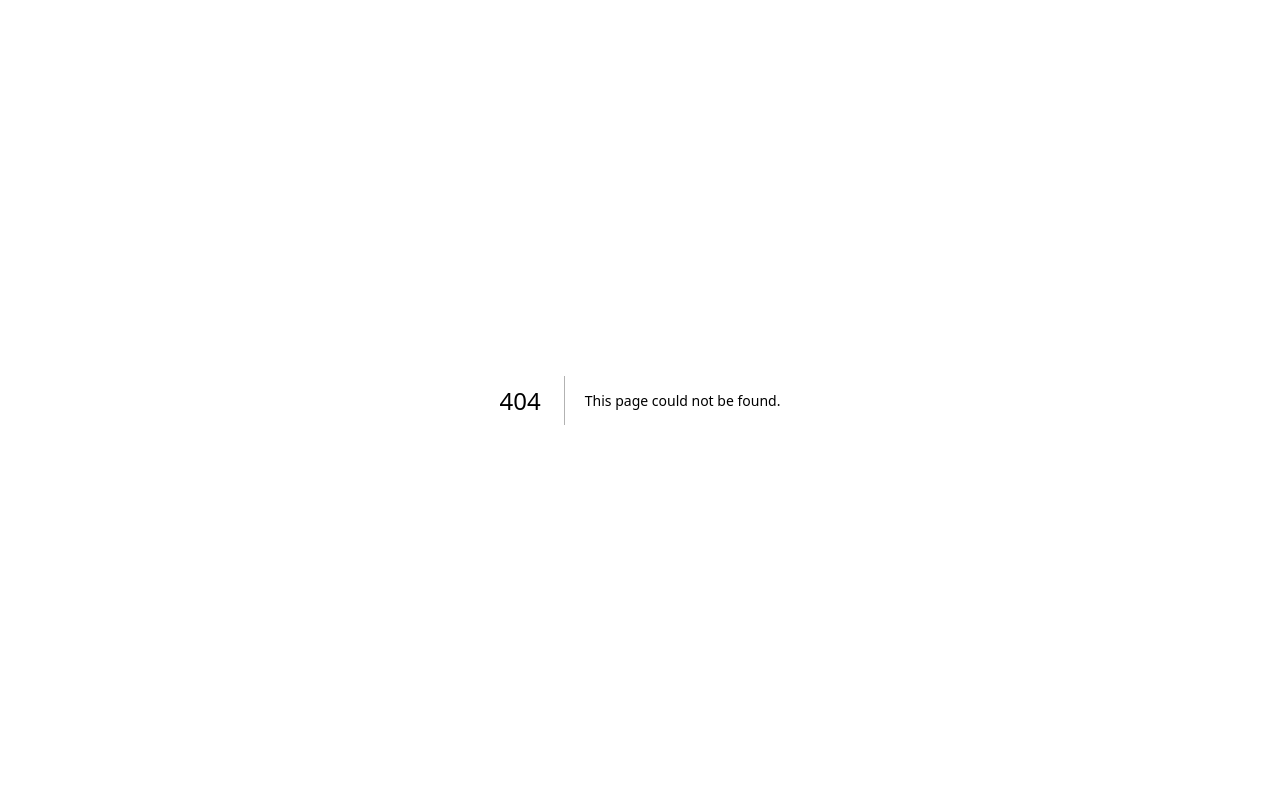
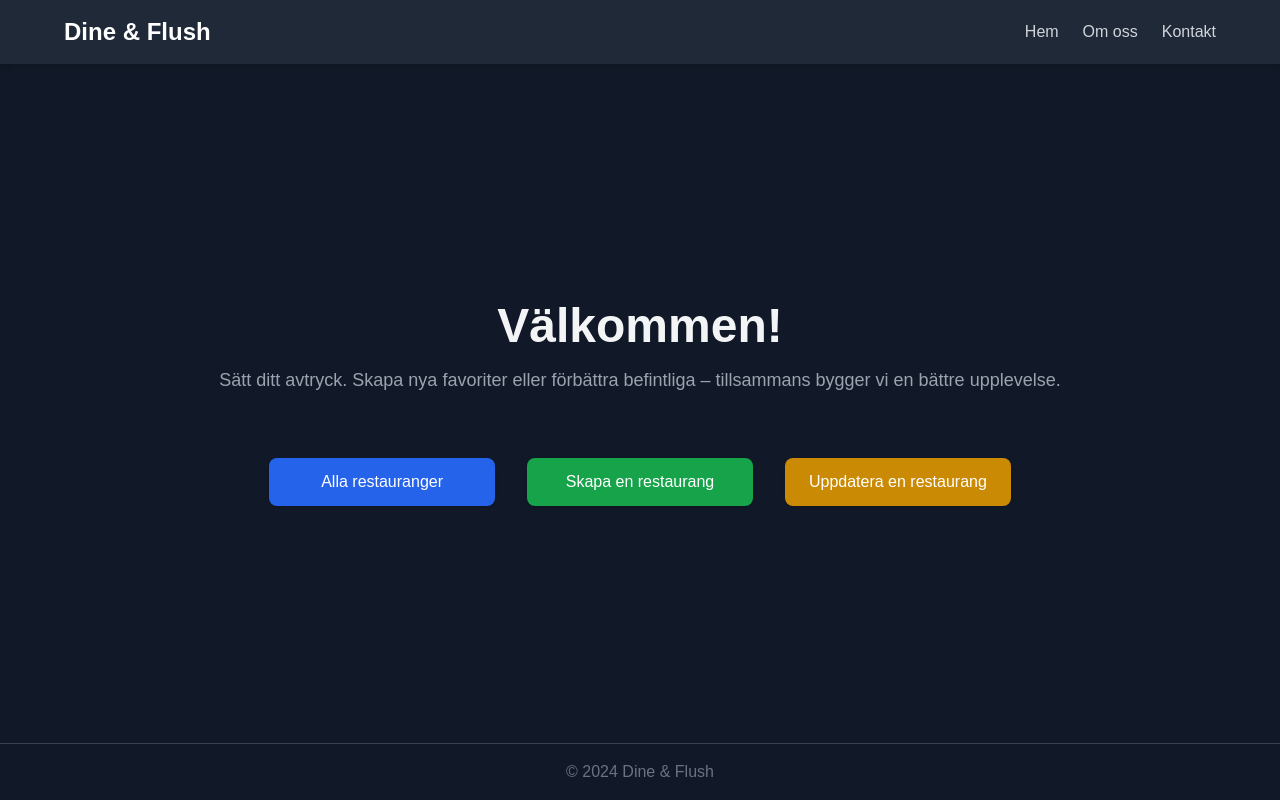
Before and after one commit to Tove-Larsson/Examensarbete-Frontend, a Next.js app: page /user in a window 1280 px wide. Before the commit this address had no page. Built offline with nearby package versions, Linux system fonts and the light colour scheme; sample sign-in values are in the browser's storage.

Commit message:
Add user page / endpoint where users can create and update restaurants

```diff
--- a/app/(authentication)/sign-in/page.tsx
+++ b/app/(authentication)/sign-in/page.tsx
@@ -46,6 +46,7 @@ export default function SignIn() {
       method: "POST",
       headers: { "Content-Type": "application/json" },
       body: JSON.stringify(user),
+      signal,
     })
       .then((response) => {
         clearTimeout(timeoutId);
@@ -135,7 +136,7 @@ export default function SignIn() {
                   : "bg-blue-600 hover:bg-blue-700"
               }`}
             >
-              {loading ? "Signing in..." : "Logga in"}
+              {loading ? "Loggar in..." : "Logga in"}
             </button>
           </form>
         </section>
--- a/app/page.tsx
+++ b/app/page.tsx
@@ -25,7 +25,7 @@ export default function Home() {
         <div className="text-center sm:text-left max-w-4xl">
           <section>
             <h2 className="text-4xl sm:text-5xl font-extrabold text-gray-100">
-              Hitta restauranger med komfort
+              Hitta restauranger med komfort i Stockholm
             </h2>
             <p className="text-lg text-gray-400 mt-4">
               Upptäck restauranger nära dig och se antal toaletter, allt i en
--- a/app/restaurants/page.tsx
+++ b/app/restaurants/page.tsx
@@ -81,7 +81,7 @@ export default function Restaurants() {
                   </p>
                   <p className="text-gray-400">
                     <strong>Toalett:</strong>{" "}
-                    {restaurant.toilet ? "Tillgänglig" : "Inte tillgänglig"}
+                    {restaurant.toilet}
                   </p>
                 </div>
               ))}
--- /dev/null
+++ b/app/user/page.tsx
@@ -0,0 +1,71 @@
+"use client"
+import { useRouter } from "next/navigation";
+import { useEffect } from "react";
+import Footer from "../_components/Footer";
+import Navbar from "../_components/Navbar";
+
+export default function User() {
+
+    const router = useRouter()
+
+    useEffect(() => {
+        const token = sessionStorage.getItem("jwtToken");
+
+        if (!token) {
+          router.push("/sign-in");
+          return;
+        }
+
+      }, [router]);
+
+      const handleNavigate = (endpoint: string) => {
+        router.push(endpoint);
+      };
+
+      const navLinks = [
+        { label: "Hem", href: "/" },
+        { label: "Om oss", href: "/about" },
+        { label: "Kontakt", href: "/contact" },
+      ];
+
+    return(
+        <div className="min-h-screen flex flex-col bg-gray-900 text-gray-200">
+      <Navbar links={navLinks} />
+
+      <main className="flex-1 flex flex-col justify-center items-center p-8 sm:p-20 gap-8 text-center">
+        <section>
+          <h2 className="text-4xl sm:text-5xl font-extrabold text-gray-100">
+            Välkommen!
+          </h2>
+          <p className="text-lg text-gray-400 mt-4">
+          Sätt ditt avtryck. Skapa nya favoriter eller förbättra befintliga – tillsammans bygger vi en bättre upplevelse.
+          </p>
+        </section>
+
+        <section className="grid grid-cols-1 sm:grid-cols-3 gap-8 mt-8">
+          <button
+            onClick={() => handleNavigate("/restaurants")}
+            className="px-6 py-3 bg-blue-600 text-white rounded-lg shadow hover:bg-blue-700"
+          >
+            Alla restauranger
+          </button>
+
+          <button
+            onClick={() => handleNavigate("/restaurants/create")}
+            className="px-6 py-3 bg-green-600 text-white rounded-lg shadow hover:bg-green-700"
+          >
+            Skapa en restaurang
+          </button>
+
+          <button
+            onClick={() => handleNavigate("/restaurants/update")}
+            className="px-6 py-3 bg-yellow-600 text-white rounded-lg shadow hover:bg-yellow-700"
+          >
+            Uppdatera en restaurang
+          </button>
+        </section>
+      </main>
+      <Footer />
+    </div>
+    );
+};
```
